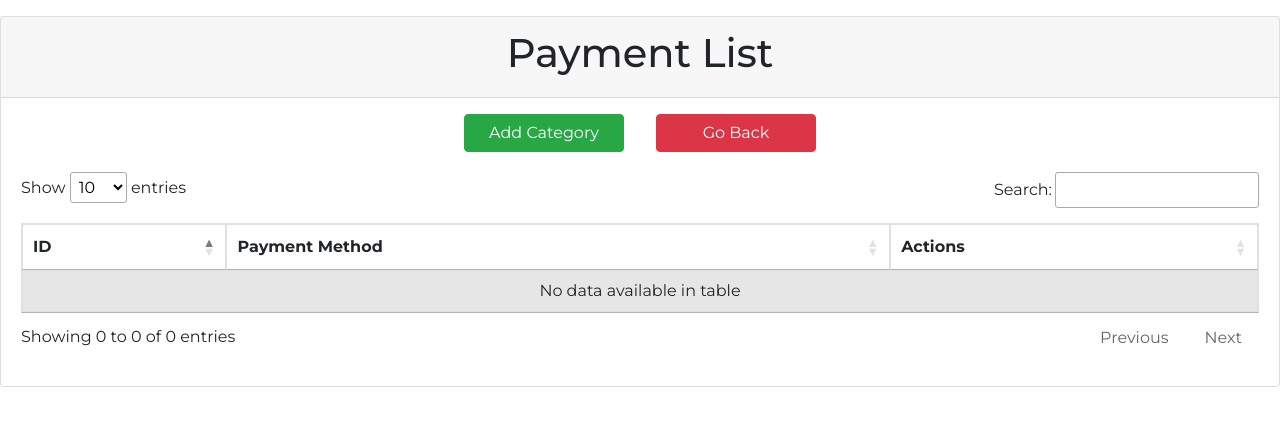
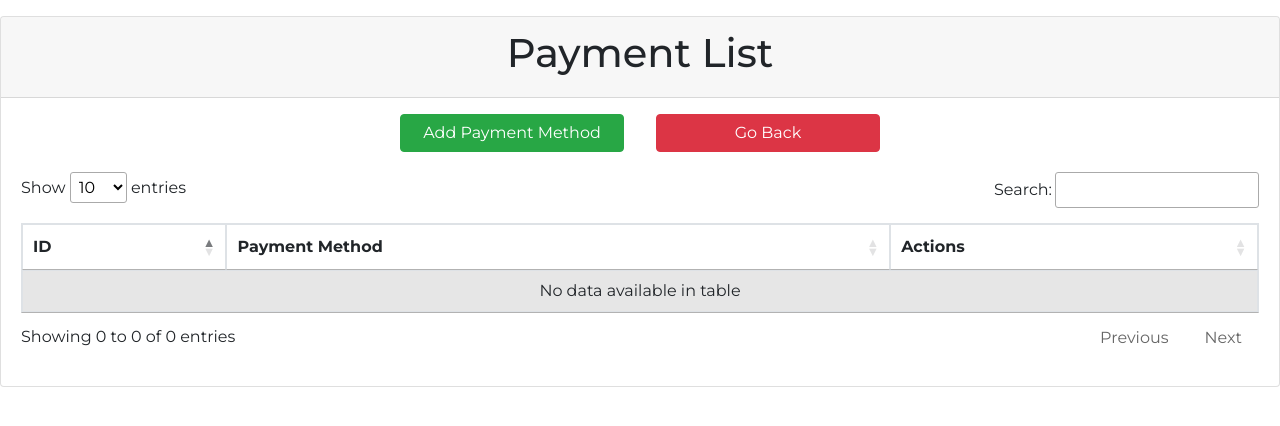
Before and after one commit to Kamal578/Backend_Project_2023, a PHP site: page /backendproject2023/edit_payment_methods.php in a window 1280 px wide. Shown: the top 426 px of the page. Run offline with PHP 8.4, Linux system fonts and the light colour scheme; data that the repository does not hold is empty; a stand-in replaces the project's code that opens the database connection; some libraries are stand-ins or nearby versions.

Commit message:
minor changes

```diff
--- a/create_payment.php
+++ b/create_payment.php
@@ -60,7 +60,7 @@ if ($_SERVER["REQUEST_METHOD"] === "POST") {
         <div class="col-md-6 mt-lg-3">
             <div class="card">
                 <div class="card-header text-center">
-                    <h1>Create New Payment</h1>
+                    <h1>Create New Payment Method</h1>
                 </div>
                 <div class="card-body">
                     <form action="api/create_payment.php" method="post">
@@ -69,7 +69,7 @@ if ($_SERVER["REQUEST_METHOD"] === "POST") {
                             <input type="text" class="form-control" id="paymentMethod" name="paymentMethod" required>
                         </div>
                         <!-- Add additional form fields as needed -->
-                        <button type="submit" class="btn btn-primary">Create Payment</button>
+                        <button type="submit" class="btn btn-primary">Create</button>
                     </form>
                     <!-- Cancel button -->
                     <a href="payments.php" class="btn btn-danger">Cancel</a>
--- a/edit_categories.php
+++ b/edit_categories.php
@@ -47,7 +47,7 @@ while ($var = $mysqliResultCategories->fetch_assoc()) {
 
         .buttons > * {
             margin: 0 1rem;
-            width: 10rem;
+            width: 14rem;
         }
     </style>
 </head>
--- a/edit_payment_methods.php
+++ b/edit_payment_methods.php
@@ -47,7 +47,7 @@ while ($var = $mysqliResultPayments->fetch_assoc()) {
 
         .buttons>* {
             margin: 0 1rem;
-            width: 10rem;
+            width: 14rem;
         }
     </style>
 </head>
@@ -62,7 +62,7 @@ while ($var = $mysqliResultPayments->fetch_assoc()) {
                 </div>
                 <div class="buttons">
                     <button class="btn btn-success" onClick="window.location.href='create_payment.php'">Add
-                        Category</button>
+                        Payment Method</button>
                     <button class="btn btn-danger" onClick="window.location.href='home.php'">Go Back</button>
                 </div>
                 <div class="card-body">
```
